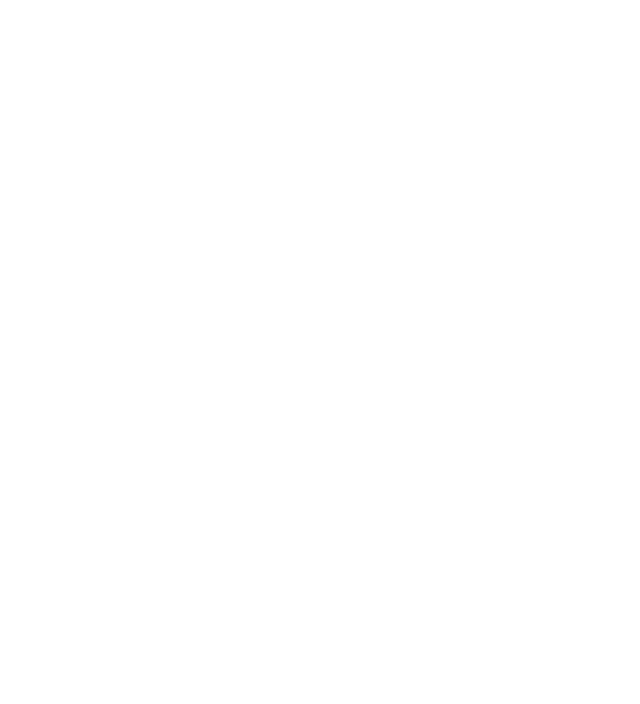
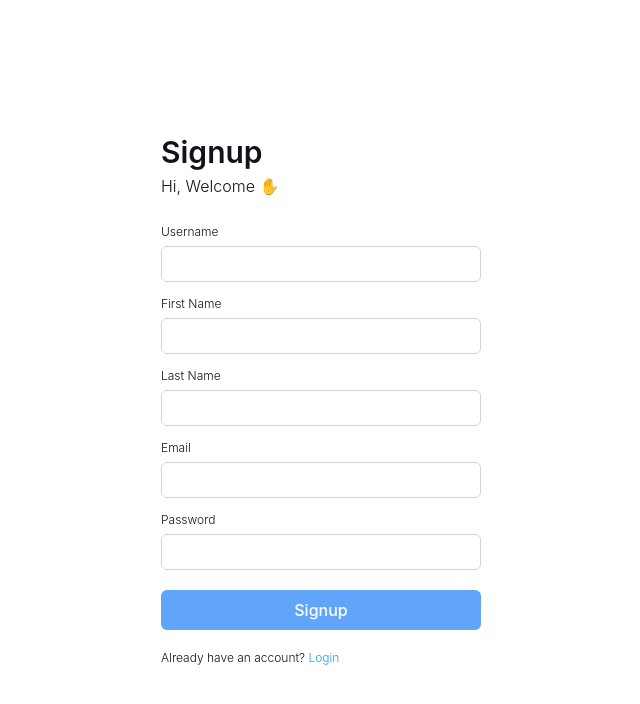
Before and after one commit to victjam/Financii-FE, a React (Vite) app: page /signup in a window 1280 px wide. Before the commit this address had no page. Shown: the top 704 px of the page, without its empty margins (319-959 px from the left). Built offline with nearby package versions, Linux system fonts and the light colour scheme.

Commit message:
Refactor authentication flow

```diff
--- a/src/App.tsx
+++ b/src/App.tsx
@@ -1,13 +1,15 @@
 import "./App.css";
 import { BrowserRouter, Routes, Route } from "react-router-dom";
 import Home from "./pages/Home";
-import { Auth } from "./pages/Auth";
+import Signup from "./pages/Signup";
+import Login from "./pages/Login";
 function App() {
   return (
     <BrowserRouter>
       <Routes>
         <Route path="/" element={<Home />} />
-        <Route path="/login" element={<Auth />} />
+        <Route path="/login" element={<Login />} />
+        <Route path="/signup" element={<Signup />} />
       </Routes>
     </BrowserRouter>
   );
--- a/src/pages/Auth.tsx
+++ /dev/null
@@ -1,9 +0,0 @@
-import Login from "../components/ui/Login";
-
-export const Auth = () => {
-  return (
-    <div className="w-screen h-screen flex justify-center items-center">
-      <Login />
-    </div>
-  );
-};
--- a/src/components/ui/Login.tsx
+++ b/src/pages/Login.tsx
@@ -1,15 +1,21 @@
 import { FC, useState } from "react";
+import { useNavigate } from "react-router-dom";
 
 const Login: FC = () => {
   const [username, setUsername] = useState("");
   const [password, setPassword] = useState("");
+  const navigate = useNavigate();
 
   const login = () => {
     console.log(username, password);
   };
 
+  const redirectToSignup = () => {
+    navigate("/signup");
+  };
+
   return (
-    <>
+    <div className="w-screen h-screen flex justify-center items-center">
       <div className="flex flex-col space-y-5 w-3/12">
         <div className="space-y-1">
           <h1 className="text-3xl font-semibold">Login</h1>
@@ -82,14 +88,14 @@
           <div className="mt-5">
             <p className="text-xs font-light">
               Don't have an account?{" "}
-              <a href="#" className="text-sky-500">
+              <a onClick={redirectToSignup} href="#" className="text-sky-500">
                 Sign up
               </a>
             </p>
           </div>
         </div>
       </div>
-    </>
+    </div>
   );
 };
 
--- /dev/null
+++ b/src/pages/Signup.tsx
@@ -0,0 +1,108 @@
+import { FC, useState } from "react";
+import { useNavigate } from "react-router-dom";
+
+const Signup: FC = () => {
+  const [username, setUsername] = useState("");
+  const [firstName, setFirstName] = useState("");
+  const [lastName, setLastName] = useState("");
+  const [email, setEmail] = useState("");
+  const [password, setPassword] = useState("");
+  const navigate = useNavigate();
+
+  const signup = () => {
+    console.log(username, firstName, lastName, email, password);
+  };
+
+  const redirectToLogin = () => {
+    navigate("/login");
+  };
+
+  return (
+    <div className="w-screen h-screen flex justify-center items-center">
+      <div className="flex flex-col space-y-5 w-3/12">
+        <div className="space-y-1">
+          <h1 className="text-3xl font-semibold">Signup</h1>
+          <p className="font-light">Hi, Welcome ✋</p>
+        </div>
+        <div className="space-y-2">
+          <div>
+            <label className="text-xs font-light">Username</label>
+            <input
+              type="text"
+              onChange={(e) => setUsername(e.target.value)}
+              value={username}
+              name="username"
+              id="username"
+              className="mt-1 w-full h-9 p-2  border border-slate-300 rounded-md
+          focus:outline-none focus:border-sky-500 transition-all duration-300 ease-in-out"
+            />
+          </div>
+          <div>
+            <label className="text-xs font-light">First Name</label>
+            <input
+              type="text"
+              onChange={(e) => setFirstName(e.target.value)}
+              value={firstName}
+              name="firstName"
+              id="firstName"
+              className="mt-1 w-full h-9 p-2  border border-slate-300 rounded-md
+          focus:outline-none focus:border-sky-500 transition-all duration-300 ease-in-out"
+            />
+          </div>
+          <div>
+            <label className="text-xs font-light">Last Name</label>
+            <input
+              type="text"
+              onChange={(e) => setLastName(e.target.value)}
+              value={lastName}
+              name="lastName"
+              id="lastName"
+              className="mt-1 w-full h-9 p-2  border border-slate-300 rounded-md
+          focus:outline-none focus:border-sky-500 transition-all duration-300 ease-in-out"
+            />
+          </div>
+          <div>
+            <label className="text-xs font-light">Email</label>
+            <input
+              type="email"
+              onChange={(e) => setEmail(e.target.value)}
+              value={email}
+              name="email"
+              id="email"
+              className="mt-1 w-full h-9 p-2  border border-slate-300 rounded-md
+          focus:outline-none focus:border-sky-500 transition-all duration-300 ease-in-out"
+            />
+          </div>
+          <div>
+            <label className="text-xs font-light">Password</label>
+            <input
+              type="password"
+              onChange={(e) => setPassword(e.target.value)}
+              value={password}
+              name="password"
+              id="password"
+              className="mt-1 w-full h-9 p-2  border border-slate-300 rounded-md
+          focus:outline-none focus:border-sky-500 transition-all duration-300 ease-in-out"
+            />
+          </div>
+        </div>
+        <button
+          onClick={signup}
+          className="mt-10 transition-background inline-flex h-10 w-full text-white items-center justify-center rounded-md  bg-gradient-to-r from-blue-400 via-blue-400 to-blue-600 bg-[length:200%_200%] bg-[0%_0%] px-6 font-medium  duration-500 hover:bg-[100%_200%] focus:outline-none focus:ring-2 focus:ring-white focus:ring-offset-2 "
+        >
+          Signup
+        </button>
+        <div className="mt-5">
+          <p className="text-xs font-light">
+            Already have an account?{" "}
+            <a onClick={redirectToLogin} href="#" className="text-sky-500">
+              Login
+            </a>
+          </p>
+        </div>
+      </div>
+    </div>
+  );
+};
+
+export default Signup;
```
